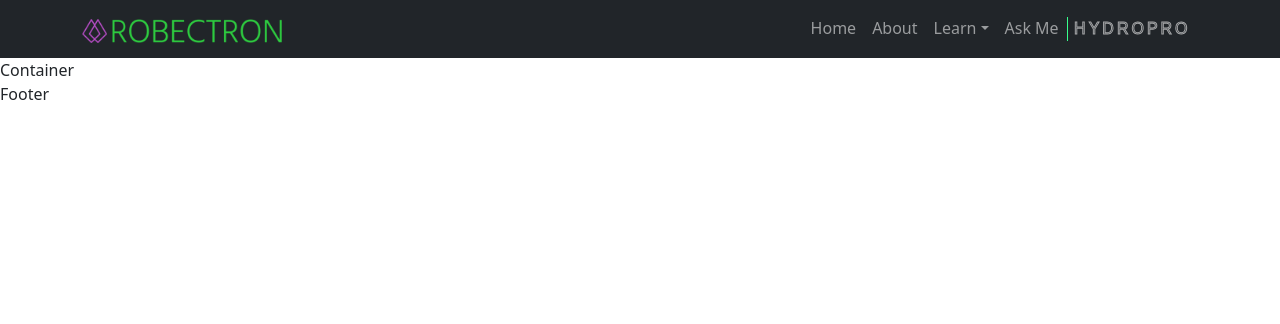
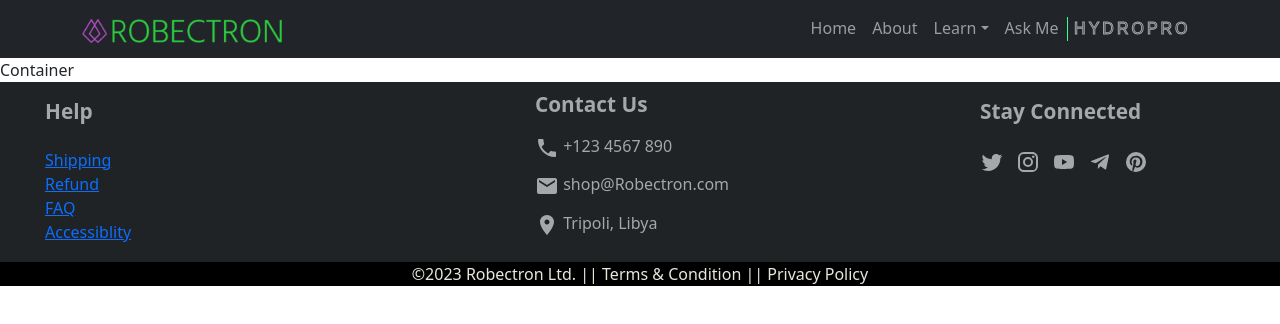
Before and after one commit to Mahmoudicc95/React, a JavaScript app: page / in a window 1280 px wide. Shown: the top 324 px of the page. Built offline with nearby package versions, Linux system fonts and the light colour scheme.

Commit message:
add footer info

```diff
--- a/package.json
+++ b/package.json
@@ -3,6 +3,10 @@
   "version": "0.1.0",
   "private": true,
   "dependencies": {
+    "@emotion/react": "^11.11.1",
+    "@emotion/styled": "^11.11.0",
+    "@mui/icons-material": "^5.14.1",
+    "@mui/material": "^5.14.1",
     "@testing-library/jest-dom": "^5.14.1",
     "@testing-library/react": "^11.2.7",
     "@testing-library/user-event": "^12.8.3",
--- a/src/App.js
+++ b/src/App.js
@@ -1,10 +1,12 @@
 import './App.css'
-import {Header, Footer, Container} from './components/index'
+import {Header, Footer, Container , Hero} from './components/index'
 const App =() => {
     return(
         <>
         <Header />
-        <Container />
+        <Container>
+            <Hero/>
+        </Container>
         <Footer />
         </>
     )
--- a/src/components/Footer/Footer.css
+++ b/src/components/Footer/Footer.css
@@ -0,0 +1,142 @@
+
+
+.footer__container {
+    height: auto;
+    width: 100%;
+    background-color: #1f2326;
+    display: flex;
+    flex-direction: column;
+    color: #ffffff99;
+}
+
+.footer__items__container {
+    height: 100%;
+    width: 100%;
+    display: flex;
+    justify-content: space-between;
+    flex-direction: row;
+    flex-wrap: wrap;
+    align-items: center;
+}
+
+.footer__help__container {
+    width: 300px;
+    height: 180px;
+    display: flex;
+    justify-content: center;
+    flex-direction: column;
+    align-items: center;
+
+}
+
+.footer__help__header {
+    height: 40%;
+    width: 70%;
+    margin: auto;
+    display: flex;
+
+}
+
+.footer__help__header h1{
+    font-size: 1.3rem;
+    font-weight: 600;
+    align-self: center;
+
+}
+
+.fotter__help__links {
+    margin: 0%;
+    padding: 0%;
+    height: 70%;
+    width: 70%;
+    list-style-type: none;
+    display: flex;
+    flex-direction: column;
+}
+
+.footer__contact__container {
+    width: 300px;
+    height: 180px;
+    display: flex;
+    justify-content: center;
+    flex-direction: column;
+    align-items: center;
+}
+
+.footer__contact__header {
+    height: 40%;
+    width: 70%;
+    display: flex;
+    justify-self: center;
+    align-self: center;
+
+}
+
+.footer__contact__header h1{
+    font-size: 1.3rem;
+    font-weight: 600;
+    align-self: center;
+}
+
+.footer__contacts {
+    margin: 0%;
+    padding: 0%;
+    height: 100%;
+    width: 70%;
+    list-style-type: none;
+    display: flex;
+    flex-direction: column;
+}
+
+.footer__contact {
+    width: 100%;
+    height: 30%;
+}
+
+.footer__social__link__container {
+    width: 300px;
+    height: 180px;
+    display: flex;
+    justify-content: center;
+    flex-direction: column;
+    align-items: center
+}
+
+.footer__social__link__header {
+    height: 40%;
+    width: 100%;
+    display: flex;
+}
+
+.footer__social__link__header h1 {
+    font-size: 1.3rem;
+    font-weight: 600;
+    align-self: center;
+}
+
+.footer__social__links {
+    margin: 0%;
+    padding: 0%;
+    height: 70%;
+    width: 100%;
+    list-style-type: none;
+    display: flex;
+    flex-direction: row;
+}
+
+.social__link {
+    width: 12%;
+}
+
+.fotter__copyright__container {
+    height: auto;
+    width: 100%;
+    background-color: black;
+    display: flex;
+    color: hsl(44, 20%, 89%);
+    display: flex;
+    justify-content: center;
+    align-items: center;
+    flex-direction: row;
+    flex-wrap: wrap;
+}
--- a/src/components/Footer/Footer.js
+++ b/src/components/Footer/Footer.js
@@ -1,9 +1,88 @@
 import './Footer.css'
 
+import LocalPhoneIcon from '@mui/icons-material/LocalPhone';
+import EmailIcon from '@mui/icons-material/Email';
+import LocationOnIcon from '@mui/icons-material/LocationOn';
+import InstagramIcon from '@mui/icons-material/Instagram';
+import YouTubeIcon from '@mui/icons-material/YouTube';
+import TwitterIcon from '@mui/icons-material/Twitter';
+import TelegramIcon from '@mui/icons-material/Telegram';
+import PinterestIcon from '@mui/icons-material/Pinterest';
+
 const Footer = () => {
-  return (
-    <div>Footer</div>
-  )
+    return (
+        <footer>
+            <div className="footer__container">
+                <div className="footer__items__container">
+                    <div className="footer__help__container">
+                        <div className="footer__help__header">
+                            <h1>Help</h1>
+                        </div>
+                        <ul className="fotter__help__links">
+                            <li className="help__link">
+                                <a href="/"> Shipping</a>
+                            </li>
+                            <li className="help__link">
+                                <a href="/">Refund</a>
+                            </li>
+                            <li className="help__link">
+                                <a href="/">FAQ</a>
+                            </li>
+                            <li className="help__link">
+                                <a href="/">Accessiblity</a>
+                            </li>
+                        </ul>
+                    </div>
+                    <div className="footer__contact__container">
+                        <div className="footer__contact__header">
+                            <h1>Contact Us</h1>
+                        </div>
+                        <ul className="footer__contacts">
+                            <li className="footer__contact">
+                                <LocalPhoneIcon /> <span>+123 4567 890</span>
+                            </li>
+                            <li className="footer__contact">
+                                <EmailIcon /> <span>shop@Robectron.com</span>
+                            </li>
+                            <li className="footer__contact">
+                                <LocationOnIcon /> <span>Tripoli, Libya</span>
+                            </li>
+                        </ul>
+                    </div>
+                    <div className="footer__social__link__container">
+                        <div className="footer__social__link__header">
+                            <h1>Stay Connected</h1>
+                        </div>
+                    <ul className="footer__social__links">
+                            <li className="social__link">
+                                <TwitterIcon />
+                            </li>
+                            <li className="social__link">
+                                <InstagramIcon />
+                            </li>
+                            <li className="social__link">
+                                <YouTubeIcon />
+                            </li>
+                            <li className="social__link">
+                                <TelegramIcon />
+                            </li>
+                            <li className="social__link">
+                                <PinterestIcon />
+                            </li>
+                        </ul>
+                    </div>
+                </div>
+                <div className="fotter__copyright__container">
+                    <ul className='nav'>
+                        <li className="footer__copyright">©2023 Robectron Ltd. |</li>
+                        <li className="footer__terms__condition"> | Terms & Condition |</li>
+                        <li className="footer__privacy__policy">| Privacy Policy</li>
+                    </ul>
+                     </div>
+            </div>
+        </footer>
+     );
 }
 
+
 export default Footer
--- a/src/components/Header/Header.css
+++ b/src/components/Header/Header.css
@@ -15,7 +15,7 @@
   /* button styling */
   .button {
     --border-right: 1px;
-    --text-stroke-color: rgba(255,255,255,0.6);
+    --text-stroke-color: #ffffff99;
     --animation-color: #37FF8B;
     --fs-size: 2em;
     letter-spacing: 3px;
--- /dev/null
+++ b/src/components/Hero/Hero.js
@@ -0,0 +1,9 @@
+import './Hero.css'
+
+const Hero = () => {
+  return (
+    <div>Hero</div>
+  )
+}
+
+export default Hero
--- a/src/components/index.js
+++ b/src/components/index.js
@@ -1,3 +1,4 @@
 export {default as Header}  from './Header/Header'
 export {default as Footer}  from './Footer/Footer'
 export {default as Container} from './Container/Container'
+export {default as Hero} from './Hero/Hero'
```
Also changed, not shown: src/components/Hero/Hero.css (added), 1 other file (tests, documents, lock files or other folders).
